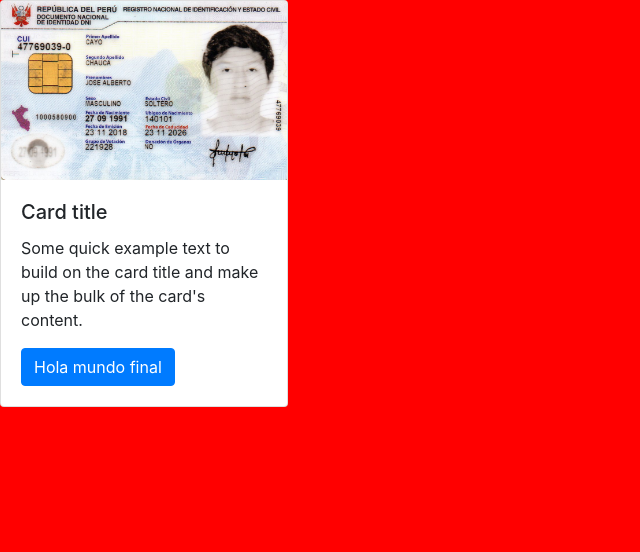
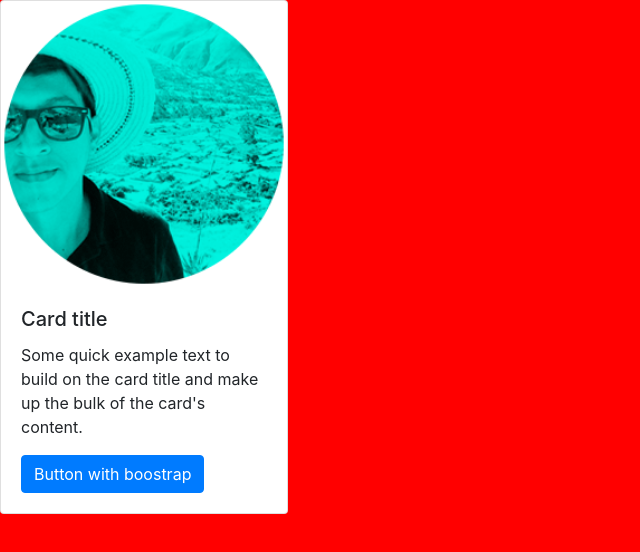
Before and after one commit to devkyo/boilerplate-gulp, a website: page src/index.html in a window 1280 px wide. Shown: the whole page, without its empty margins (0-640 px from the left). Drawn offline with Linux system fonts and the light colour scheme.

```diff
--- a/src/index.html
+++ b/src/index.html
@@ -4,17 +4,17 @@
    <meta charset="UTF-8">
    <meta name="viewport" content="width=device-width, initial-scale=1.0">
    <meta http-equiv="X-UA-Compatible" content="ie=edge">
-   <title>Rosatel theme</title>
+   <title>Boilerplate Gulp frontend</title>
 
    <link rel="stylesheet" href="assets/css/main.min.css">
 </head>
 <body>
       <div class="card" style="width: 18rem;">
-            <img src="assets/images/img021.jpg" class="card-img-top" alt="...">
+            <img src="assets/images/profile.png" class="card-img-top" alt="...">
             <div class="card-body">
               <h5 class="card-title">Card title</h5>
               <p class="card-text">Some quick example text to build on the card title and make up the bulk of the card's content.</p>
-              <a href="#" class="btn btn-primary">Hola mundo final</a>
+              <a href="#" class="btn btn-primary">Button with boostrap</a>
             </div>
           </div>
 
```
Also changed, not shown: src/about.html (deleted, +0 -12 lines), src/assets/images/img021.jpg (deleted), src/assets/images/img022.jpg (deleted), src/assets/images/profile.png (added).
